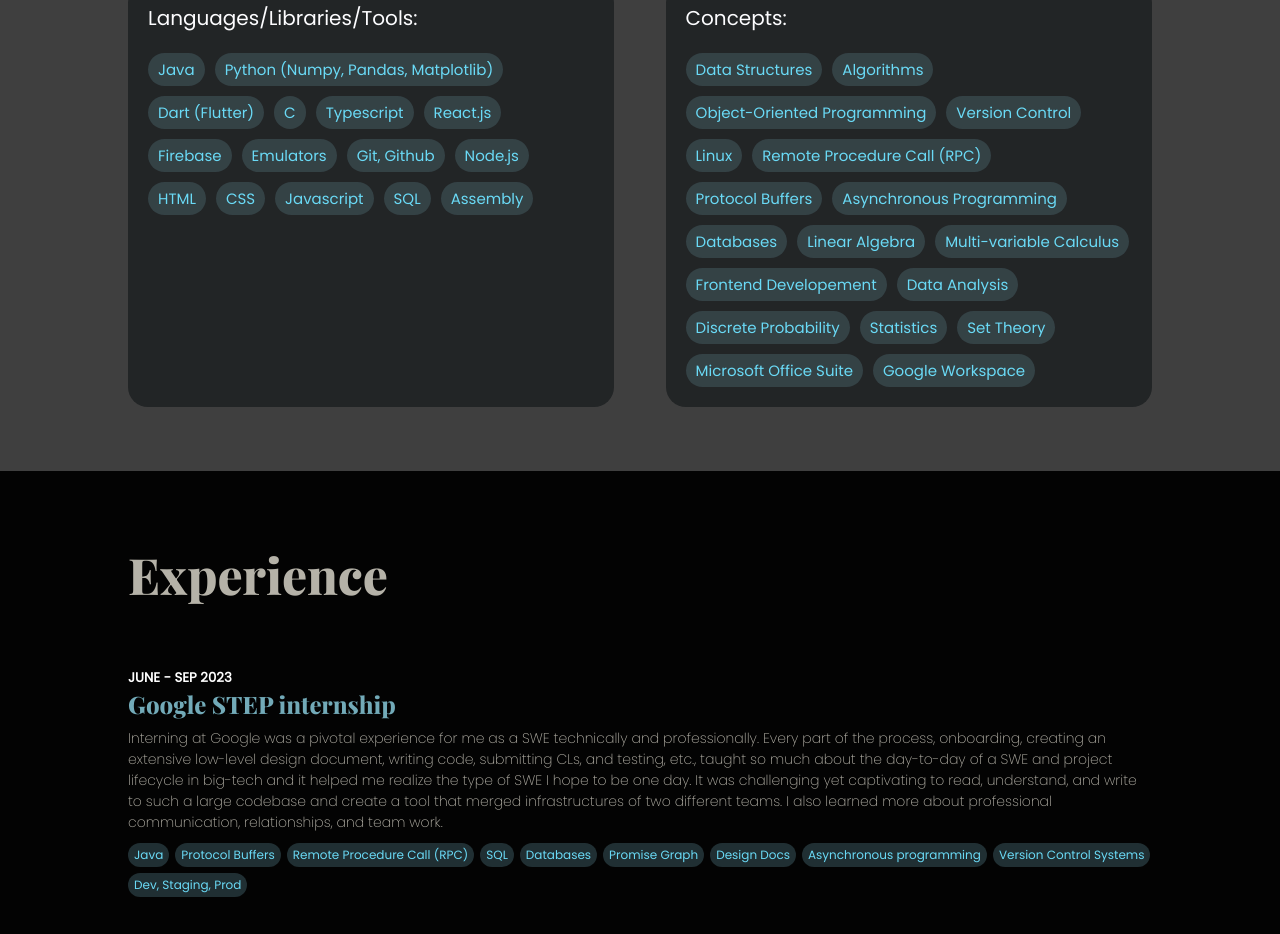
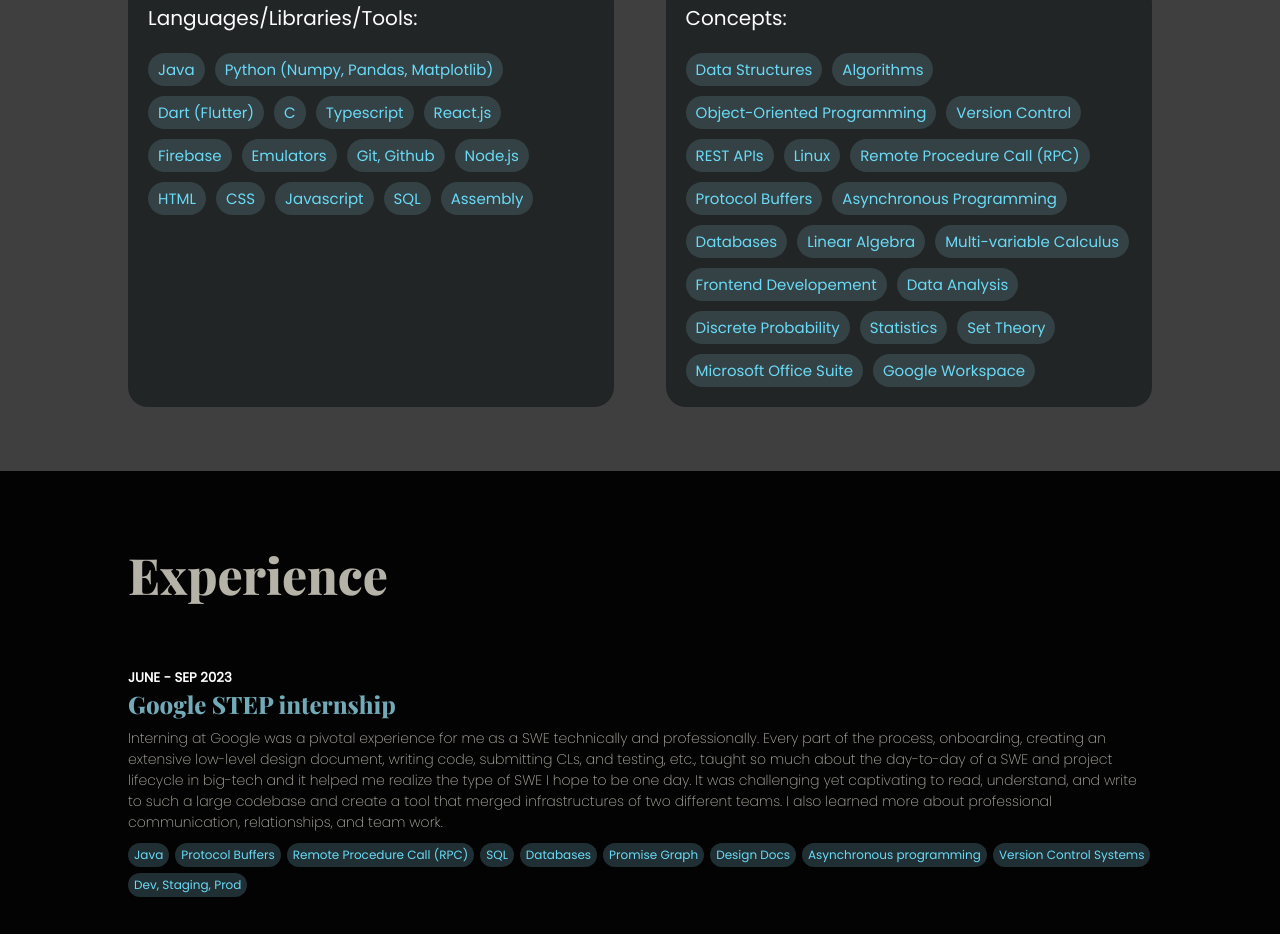
Before and after one commit to khanakagrawal/Portfolio, a plain HTML site: page index.html in a window 1280 px wide. Shown: the part 1746-2680 px from the top of the page. Drawn offline with nearby package versions, Linux system fonts and the light colour scheme; a web font is replaced by a local one.

Commit message:
skills update

```diff
--- a/index.html
+++ b/index.html
@@ -95,6 +95,7 @@
                         <a href="#312-332"><span class="big-chip">Algorithms </span></a>
                         <a href="#google"><span class="big-chip">Object-Oriented Programming</span></a>
                         <a href="#Projects"><span class="big-chip">Version Control</span></a>
+                        <a href="#Projects"><span class="big-chip">REST APIs</span></a>
                         <a href="#311-351"><span class="big-chip">Linux</span></a>
                         <a href="#google"><span class="big-chip">Remote Procedure Call (RPC)</span></a>
                         <a href="#google"><span class="big-chip">Protocol Buffers</span></a>
```
